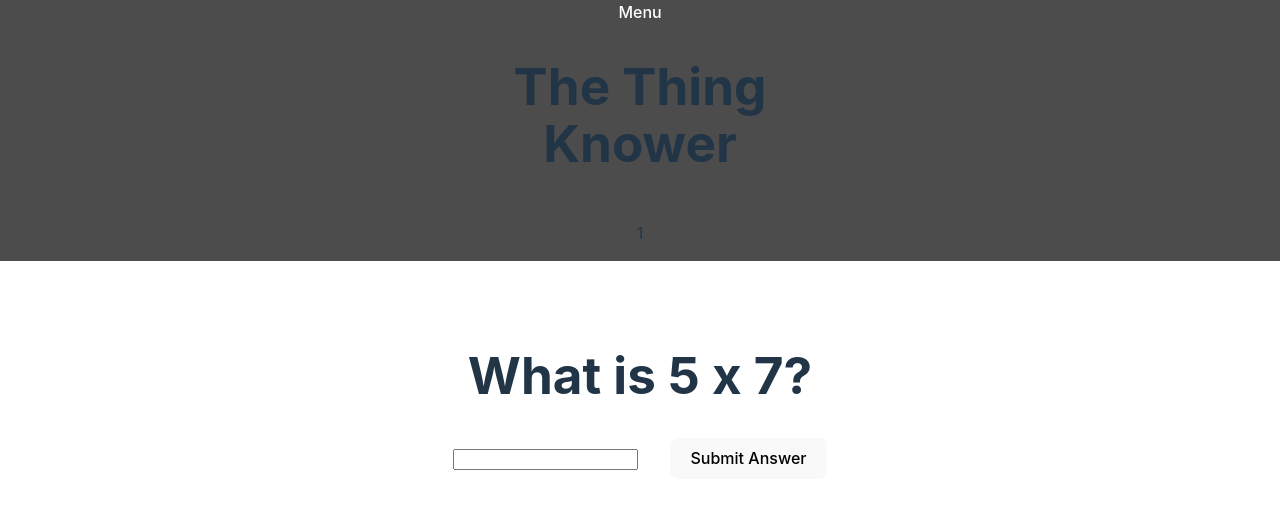
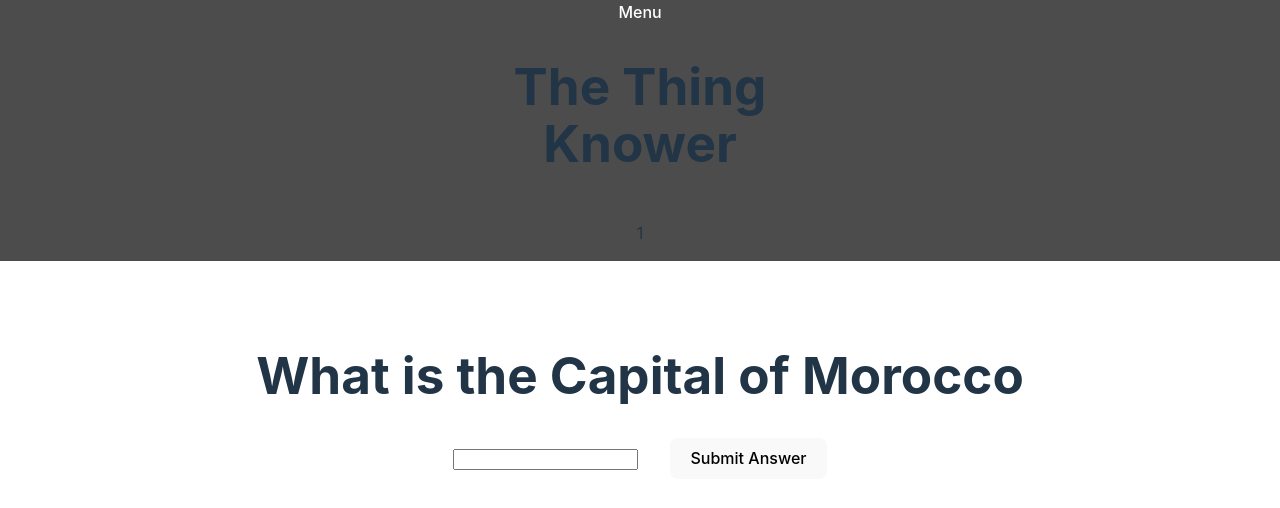
Before and after one commit to FtpApoc/The-Thing-Knower, a React (Vite) app: page /Content in a window 1280 px wide. Shown: the top 508 px of the page. Built offline with nearby package versions, Linux system fonts and the light colour scheme.

Commit message:
Added Category folders, getRandomNumber() and CountryData Basics

```diff
--- /dev/null
+++ b/src/components/Utilities.js
@@ -0,0 +1,3 @@
+export function getRandomNumber(max){
+    return Math.floor(Math.random() * max);
+}
--- a/src/components/content/Structure.jsx
+++ b/src/components/content/Structure.jsx
@@ -2,16 +2,13 @@ import { Link } from "react-router-dom";
 import { useState } from "react";
 
 import Visualiser from "./Visualiser";
-import SimpleMaths from "./categories/SimpleMaths";
-import CountryData from "./categories/CountryData";
+import SimpleMaths from "./categories/SimpleMaths/SimpleMaths";
+import CountryData from "./categories/CountryData/CountryData";
 
 const Content = () => {
     const [questionCount, setQuestionCount] = useState(1)
-    const {answer,question} = SimpleMaths()
-    const {capitals} = CountryData()
-
-
-    console.log(capitals[0])
+    //const {answer,question} = SimpleMaths()
+    const {answer,question} = CountryData()
 
     const nextQuestion = () => {
         setQuestionCount(questionCount + 1)
--- a/src/components/content/Visualiser.jsx
+++ b/src/components/content/Visualiser.jsx
@@ -1,5 +1,4 @@
 import { useState } from 'react';
-import { useNavigate } from 'react-router-dom';
 
 
 const QnA = ({answer,question,nextQuestion}) => {
--- a/src/components/content/categories/CountryData.js
+++ /dev/null
@@ -1,10 +0,0 @@
-import capitals from '../../../data/country-by-capital-city.json'
-
-const CountryData = () => {
-
-    console.log(capitals[1])
-
-    return { capitals };
-}
-
-export default CountryData;
--- /dev/null
+++ b/src/components/content/categories/CountryData/CountryData.js
@@ -0,0 +1,14 @@
+import capitals from './country-by-capital-city.json'
+import { getRandomNumber } from '../../../Utilities';
+
+const CountryData = () => {
+    const country = capitals[getRandomNumber(capitals.length)]
+
+    const question = (`What is the Capital of ${country["country"]}`)
+    const answer = country["city"]
+
+
+    return { answer, question };
+}
+
+export default CountryData;
--- a/src/components/content/categories/SimpleMaths.js
+++ b/src/components/content/categories/SimpleMaths/SimpleMaths.js
@@ -1,3 +1,5 @@
+import { getRandomNumber } from '../../../Utilities';
+
 const SimpleMaths = () => {
     const a = Math.floor(Math.random() * 10)
     const b = Math.floor(Math.random() * 10)
@@ -26,7 +28,7 @@ const SimpleMaths = () => {
         multiplication
     ]
 
-    const fuctionNum = Math.floor(Math.random() * functionList.length)
+    const fuctionNum = getRandomNumber(functionList.length)
 
     const {answer,question} = functionList[fuctionNum](a,b)
 
```
Also changed, not shown: src/components/content/categories/CountryData/country-by-capital-city.json (renamed from src/data/country-by-capital-city.json).
